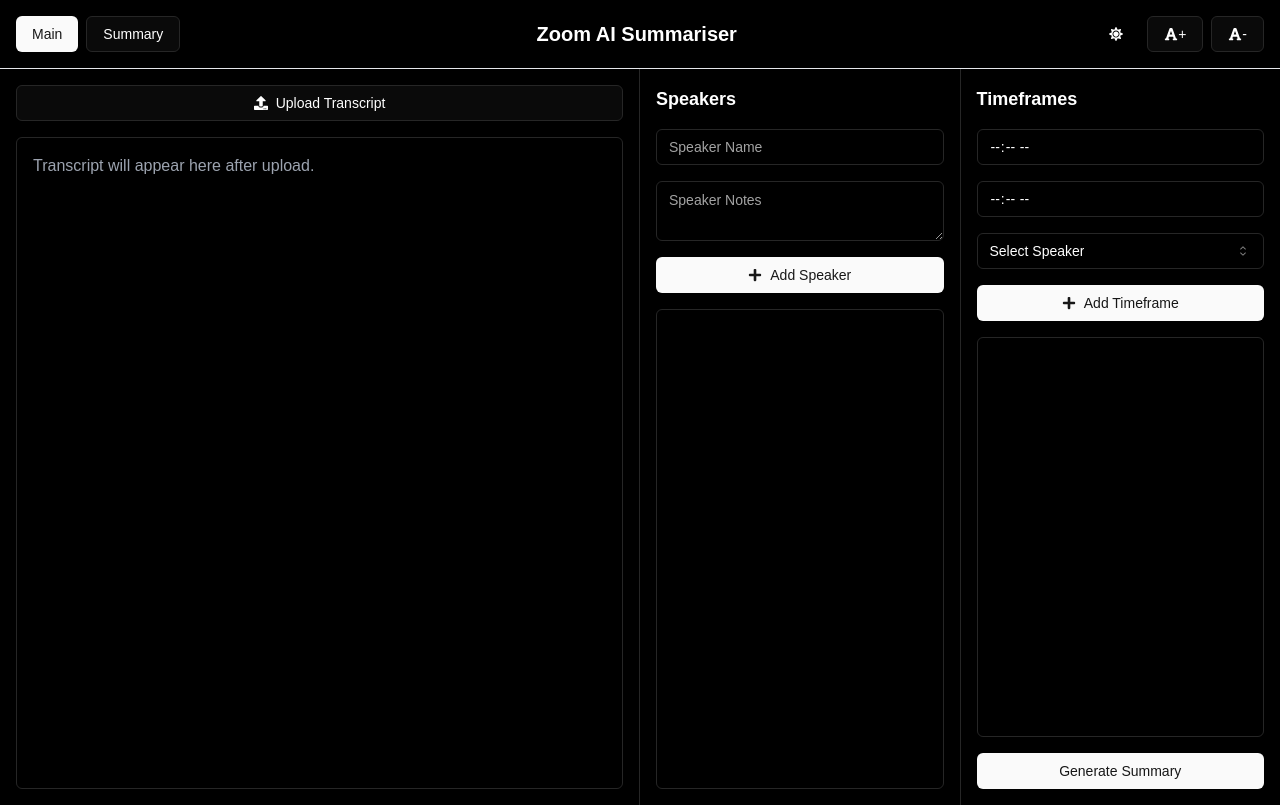
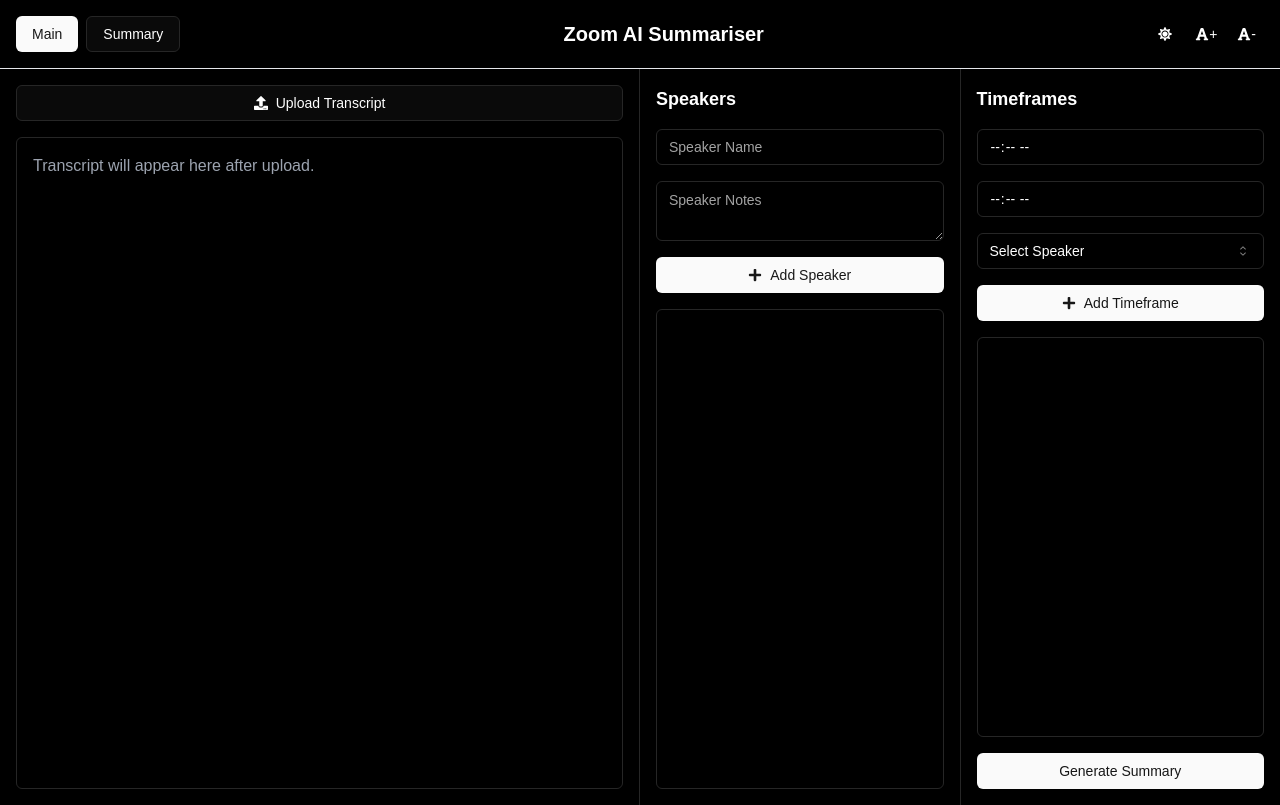
Before and after one commit to Phat0101/Zoom_summariser, a Next.js app: page / in a window 1280 px wide. Built offline with nearby package versions, Linux system fonts and the light colour scheme.

Commit message:
parsing raw zoom transcript txt to onelines txt

```diff
--- a/src/app/page.tsx
+++ b/src/app/page.tsx
@@ -1,9 +1,37 @@
 'use client';
 
+import { useState } from "react";
+import NavBar from '@/components/NavBar';
 import TranscriptSummarizerComponent from '@/components/transcript-summarizer';
 
 export default function Home() {
+  const [currentPage, setCurrentPage] = useState<"main" | "summary">("main");
+  const [darkMode, setDarkMode] = useState<boolean>(true);
+  const [fontSize, setFontSize] = useState<number>(16);
+
+  const toggleDarkMode = () => {
+    setDarkMode(!darkMode);
+  };
+
+  const changeFontSize = (increase: boolean) => {
+    setFontSize(prevSize => increase ? prevSize + 1 : prevSize - 1);
+  };
+
   return (
-    < TranscriptSummarizerComponent />
+    <>
+      <NavBar
+        currentPage={currentPage}
+        setCurrentPage={setCurrentPage}
+        darkMode={darkMode}
+        toggleDarkMode={toggleDarkMode}
+        changeFontSize={changeFontSize}
+      />
+      <TranscriptSummarizerComponent
+        currentPage={currentPage}
+        setCurrentPage={setCurrentPage}
+        darkMode={darkMode}
+        fontSize={fontSize}
+      />
+    </>
   );
 }
--- /dev/null
+++ b/src/components/NavBar.tsx
@@ -0,0 +1,45 @@
+import { Button } from "@/components/ui/button"
+import { FaMoon, FaSun, FaFont } from "react-icons/fa"
+
+interface NavBarProps {
+  currentPage: "main" | "summary";
+  setCurrentPage: (page: "main" | "summary") => void;
+  darkMode: boolean;
+  toggleDarkMode: () => void;
+  changeFontSize: (increase: boolean) => void;
+}
+
+export default function NavBar({
+  currentPage,
+  setCurrentPage,
+  darkMode,
+  toggleDarkMode,
+  changeFontSize,
+}: NavBarProps) {
+  return (
+    <nav className="flex justify-between items-center p-4 bg-gray-100 dark:bg-black text-black dark:text-white border-b-[1px]">
+      <div>
+        <Button onClick={() => setCurrentPage("main")} variant={currentPage === "main" ? "default" : "outline"} className="mr-2">
+          Main
+        </Button>
+        <Button onClick={() => setCurrentPage("summary")} variant={currentPage === "summary" ? "default" : "outline"}>
+          Summary
+        </Button>
+      </div>
+      <h2 className="font-bold text-xl">
+        Zoom AI Summariser
+      </h2>
+      <div>
+        <Button onClick={toggleDarkMode} variant="ghost" size="icon" className="mr-1">
+          {darkMode ? <FaSun /> : <FaMoon />}
+        </Button>
+        <Button onClick={() => changeFontSize(true)} variant="ghost" className="px-2 mr-1">
+          <FaFont /> +
+        </Button>
+        <Button onClick={() => changeFontSize(false)} variant="ghost" className="px-2">
+          <FaFont /> -
+        </Button>
+      </div>
+    </nav>
+  )
+}
--- a/src/components/transcript-summarizer.tsx
+++ b/src/components/transcript-summarizer.tsx
@@ -1,3 +1,5 @@
+// FILE: transcript-summarizer.tsx
+
 "use client"
 
 import { useState, useEffect } from "react"
@@ -7,7 +9,8 @@
 import { Select, SelectContent, SelectItem, SelectTrigger, SelectValue } from "@/components/ui/select"
 import { ResizableHandle, ResizablePanel, ResizablePanelGroup } from "@/components/ui/resizable"
 import { ScrollArea } from "@/components/ui/scroll-area"
-import { FaPlus, FaUpload, FaMoon, FaSun, FaFont, FaDownload, FaTrash } from "react-icons/fa"
+import { FaPlus, FaUpload, FaTrash, FaDownload } from "react-icons/fa"
+import { parseTranscript } from "@/lib/parse"
 
 interface Speaker {
   name: string
@@ -25,16 +28,25 @@
   content: string
 }
 
-export default function TranscriptSummarizerComponent() {
-  const [transcript, setTranscript] = useState<string>("")
+interface TranscriptSummarizerComponentProps {
+  currentPage: "main" | "summary";
+  setCurrentPage: (page: "main" | "summary") => void;
+  darkMode: boolean;
+  fontSize: number;
+}
+
+export default function TranscriptSummarizerComponent({
+  currentPage,
+  setCurrentPage,
+  darkMode,
+  fontSize,
+}: TranscriptSummarizerComponentProps) {
+  const [transcript, setTranscript] = useState<string[]>([])
   const [speakers, setSpeakers] = useState<Speaker[]>([])
   const [timeframes, setTimeframes] = useState<Timeframe[]>([])
   const [newSpeaker, setNewSpeaker] = useState<Speaker>({ name: "", notes: "" })
   const [newTimeframe, setNewTimeframe] = useState<Timeframe>({ start: "", end: "", speaker: "" })
-  const [currentPage, setCurrentPage] = useState<"main" | "summary">("main")
   const [summaries, setSummaries] = useState<Summary[]>([])
-  const [darkMode, setDarkMode] = useState<boolean>(true)
-  const [fontSize, setFontSize] = useState<number>(16)
 
   useEffect(() => {
     document.documentElement.classList.toggle("dark", darkMode)
@@ -45,7 +57,9 @@
     if (file) {
       const reader = new FileReader()
       reader.onload = (e) => {
-        setTranscript(e.target?.result as string)
+        const rawTranscript = e.target?.result as string;
+        const parsedTranscript = parseTranscript(rawTranscript);
+        setTranscript(parsedTranscript);
       }
       reader.readAsText(file)
     }
@@ -94,41 +108,8 @@
     URL.revokeObjectURL(url)
   }
 
-  const toggleDarkMode = () => {
-    setDarkMode(!darkMode)
-  }
-
-  const changeFontSize = (increase: boolean) => {
-    setFontSize(prevSize => increase ? prevSize + 1 : prevSize - 1)
-  }
-
   return (
-    <div className="min-h-screen bg-white dark:bg-black text-black dark:text-white" style={{ fontSize: `${fontSize}px` }}>
-      <nav className="flex justify-between items-center p-4 bg-gray-100 dark:bg-black text-black dark:text-white border-b-[1px]">
-        <div>
-          <Button onClick={() => setCurrentPage("main")} variant={currentPage === "main" ? "default" : "outline"} className="mr-2">
-            Main
-          </Button>
-          <Button onClick={() => setCurrentPage("summary")} variant={currentPage === "summary" ? "default" : "outline"}>
-            Summary
-          </Button>
-        </div>
-        <h2 className="font-bold text-xl">
-          Zoom AI Summariser
-        </h2>
-        <div>
-          <Button onClick={toggleDarkMode} variant="ghost" className="mr-2">
-            {darkMode ? <FaSun /> : <FaMoon />}
-          </Button>
-          <Button onClick={() => changeFontSize(true)} variant="outline" className="mr-2">
-            <FaFont /> +
-          </Button>
-          <Button onClick={() => changeFontSize(false)} variant="outline">
-            <FaFont /> -
-          </Button>
-        </div>
-      </nav>
-
+    <div className="bg-white dark:bg-black text-black dark:text-white">
       {currentPage === "main" ? (
         <ResizablePanelGroup direction="horizontal" className="min-h-[calc(100vh-64px)]">
           <ResizablePanel defaultSize={50}>
@@ -150,9 +131,11 @@
                   </Button>
                 </label>
               </div>
-              <ScrollArea className="flex-grow border border-neutral-200 rounded-md p-4 dark:border-neutral-800">
-                {transcript ? (
-                  <pre className="whitespace-pre-wrap">{transcript}</pre>
+              <ScrollArea className="flex-grow max-h-[830px] border border-neutral-200 rounded-md p-4 dark:border-neutral-800" style={{ fontSize: `${fontSize}px` }}>
+                {transcript.length > 0 ? (
+                  transcript.map((line, index) => (
+                    <p key={index} className="whitespace-pre-wrap">{line}</p>
+                  ))
                 ) : (
                   <p className="text-neutral-500 dark:text-gray-400">Transcript will appear here after upload.</p>
                 )}
@@ -181,8 +164,8 @@
               <ScrollArea className="flex-grow border border-neutral-200 rounded-md p-4 dark:border-neutral-800">
                 {speakers.map((speaker, index) => (
                   <div key={index} className="mb-4 flex justify-between items-center border-b-[1px]">
-                    <div>
-                      <h3 className="font-medium">{speaker.name}</h3>
+                    <div className="flex-grow overflow-auto">
+                      <h3 className="text-base font-medium">{speaker.name}</h3>
                       <p className="text-sm text-neutral-500 dark:text-gray-400">{speaker.notes}</p>
                     </div>
                     <Button variant="ghost" onClick={() => deleteSpeaker(index)}>
@@ -232,8 +215,8 @@
               <ScrollArea className="flex-grow border border-neutral-200 rounded-md p-4 dark:border-neutral-800">
                 {timeframes.map((timeframe, index) => (
                   <div key={index} className="mb-4 flex justify-between items-center border-b-[1px]">
-                    <div>
-                      <h3 className="font-medium">Timeframe {index + 1}</h3>
+                    <div className="flex-grow overflow-auto">
+                      <h3 className="text-base font-medium">Timeframe {index + 1}</h3>
                       <p className="text-sm text-neutral-500 dark:text-gray-400">
                         Start: {timeframe.start}, End: {timeframe.end}, Speaker: {timeframe.speaker}
                       </p>
--- /dev/null
+++ b/src/lib/parse.ts
@@ -0,0 +1,26 @@
+// FILE: parse.ts
+
+export function parseTranscript(rawTranscript: string): string[] {
+  const lines = rawTranscript.split('\n\n');
+  const parsedLines: string[] = [];
+  let currentLine = '';
+
+  lines.forEach(line => {
+    const match = line.match(/\[(.*?)\]\s+(\d{2}:\d{2}:\d{2})\s+(.*)/);
+    if (match) {
+      const [, , time, text] = match;
+      if (currentLine) {
+        parsedLines.push(currentLine);
+      }
+      currentLine = `${time} ${text}`;
+    } else if (currentLine) {
+      currentLine += ` ${line.trim()}`;
+    }
+  });
+
+  if (currentLine) {
+    parsedLines.push(currentLine);
+  }
+
+  return parsedLines;
+}
```
Also changed, not shown: 2 other files (tests, documents, lock files or other folders).
